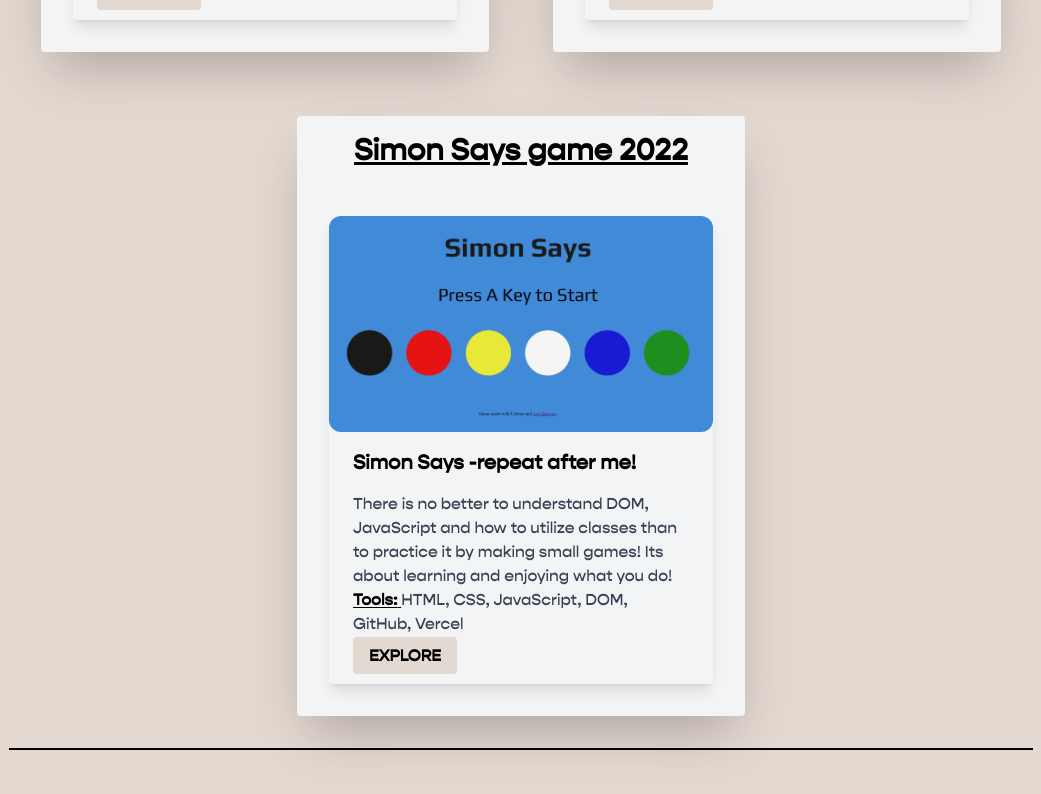
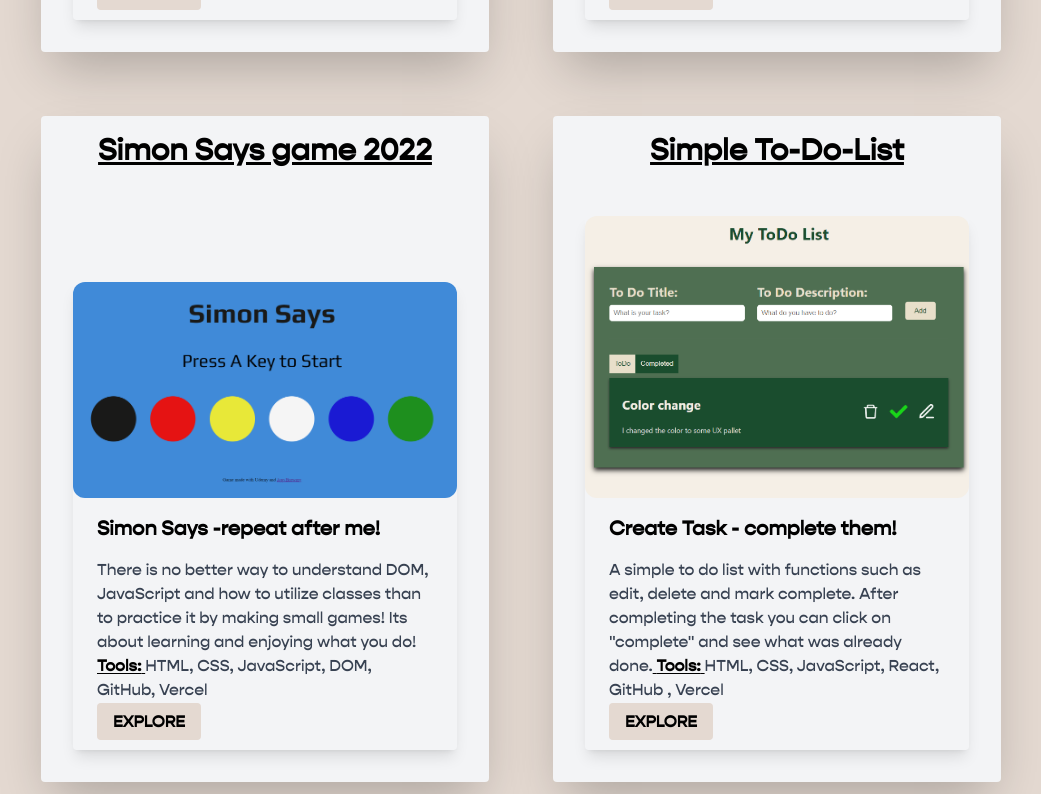
Before and after one commit to theMomo93/Portfolio, a Next.js app: page / in a window 1280 px wide. Shown: the part 3366-4160 px from the top of the page, without its empty margins (119-1160 px from the left). Built offline with nearby package versions, Linux system fonts and the light colour scheme.

Commit message:
to-do-list added

```diff
--- a/components/Card.jsx
+++ b/components/Card.jsx
@@ -5,6 +5,7 @@ import HackerNews from "../images/Hacker-New Imitation.png";
 import SimonSays from "../images/Simon-Says.png";
 import MiniGame from "../images/mini-game.png";
 import MockPetAdoption from "../images/adoption.png";
+import ToDoList from "../images/ToDoList.png";
 
 export default function Card() {
   return (
@@ -168,7 +169,7 @@ export default function Card() {
               Simon Says -repeat after me!
             </div>
             <p className="mb-2 text-gray-700 text-base mb-2">
-              There is no better to understand DOM, JavaScript and how to
+              There is no better way to understand DOM, JavaScript and how to
               utilize classes than to practice it by making small games! Its
               about learning and enjoying what you do!
               <span className="font-semibold text-black underline underline-offset-2">
@@ -187,6 +188,42 @@ export default function Card() {
           </div>
         </div>
       </div>
+      <div className="bg-gray-100 rounded my-8 mx-8 flex flex-col justify-between shadow-2xl transition-all duration-700 hover:scale-110">
+        <h1 className="text-center mx-2 text-3xl flex justify-center my-4 underline underline-offset-2 font-semibold">
+          Simple To-Do-List
+        </h1>
+        <div className="max-w-sm rounded overflow-hidden shadow-lg mx-8 my-8 ">
+          <Image
+            className="rounded-xl object-cover "
+            width={450}
+            height={350}
+            src={ToDoList}
+            alt="Avatar"
+          />
+          <div class="px-6 py-4">
+            <div className="font-bold text-xl mb-4">
+              Create Task - complete them!
+            </div>
+            <p className="mb-2 text-gray-700 text-base mb-2">
+              A simple to do list with functions such as edit, delete and mark complete.
+               After completing the task you can click on "complete" and see what was already done.
+
+              <span className="font-semibold text-black underline underline-offset-2">
+                {" "}
+                Tools:{" "}
+              </span>
+              HTML, CSS, JavaScript, React, GitHub , Vercel
+            </p>
+            <a
+              href="https://to-do-list-xi-puce.vercel.app/"
+              target="_blank"
+              className="hero-bg text-black rounded group py-2 px-4  my-4 font-semibold hover:bg-black hover:text-orange-100"
+            >
+              EXPLORE
+            </a>
+          </div>
+        </div>
+      </div>
     </div>
   );
 }
```
Also changed, not shown: images/ToDoList.png (added).
